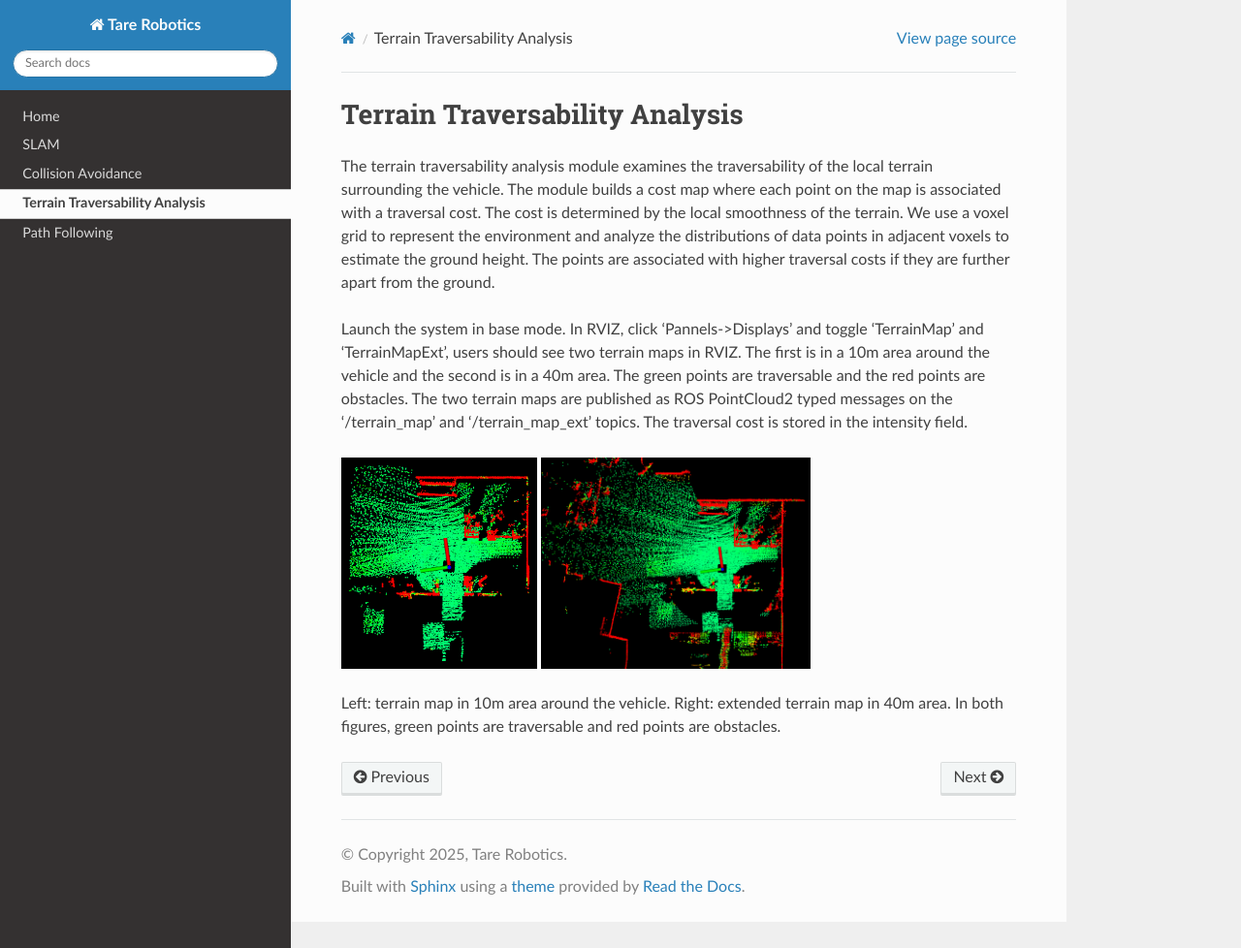
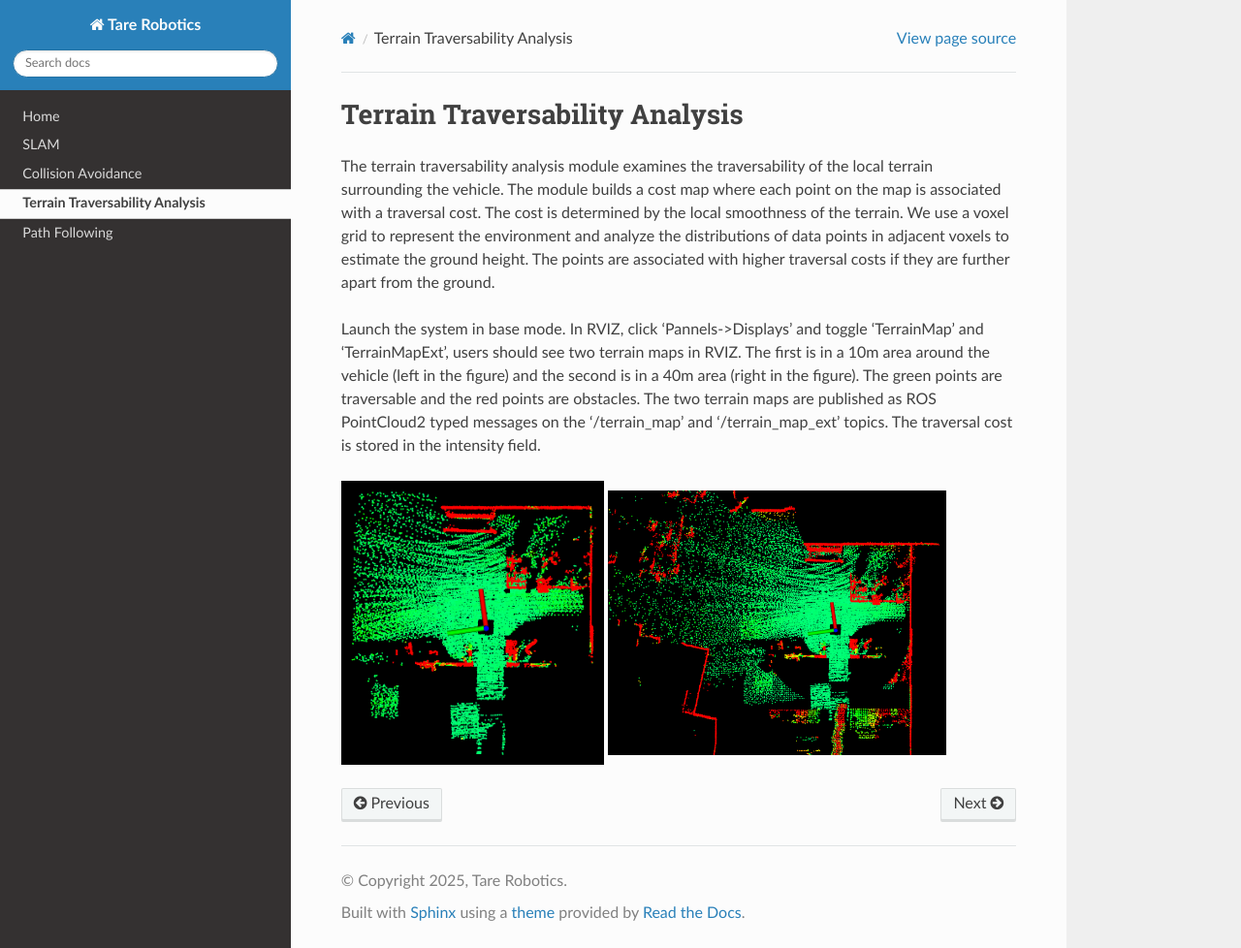
Before and after one commit to caochao39/tarerobotics, a Sphinx documentation site: the page built from docs/source/terrain_traversability_analysis.rst, in a window 1280 px wide and 978 px high. Shown: the whole window at 97% size. Built offline with Sphinx 7.4.7 and the Read the Docs theme 3.1.0, drawn with Linux system fonts in a browser that asks for light colours.

Commit message:
Update terrain_traversability_analysis.rst

```diff
--- a/docs/source/terrain_traversability_analysis.rst
+++ b/docs/source/terrain_traversability_analysis.rst
@@ -1,16 +1,14 @@
 Terrain Traversability Analysis
--------------------------------
+===============================
 
 The terrain traversability analysis module examines the traversability of the local terrain surrounding the vehicle. The module builds a cost map where each point on the map is associated with a traversal cost. The cost is determined by the local smoothness of the terrain. We use a voxel grid to represent the environment and analyze the distributions of data points in adjacent voxels to estimate the ground height. The points are associated with higher traversal costs if they are further apart from the ground.
 
-Launch the system in base mode. In RVIZ, click ‘Pannels->Displays’ and toggle ‘TerrainMap’ and ‘TerrainMapExt’, users should see two terrain maps in RVIZ. The first is in a 10m area around the vehicle and the second is in a 40m area. The green points are traversable and the red points are obstacles. The two terrain maps are published as ROS PointCloud2 typed messages on the ‘/terrain_map’ and ‘/terrain_map_ext’ topics. The traversal cost is stored in the intensity field.
+Launch the system in base mode. In RVIZ, click ‘Pannels->Displays’ and toggle ‘TerrainMap’ and ‘TerrainMapExt’, users should see two terrain maps in RVIZ. The first is in a 10m area around the vehicle (left in the figure) and the second is in a 40m area (right in the figure). The green points are traversable and the red points are obstacles. The two terrain maps are published as ROS PointCloud2 typed messages on the ‘/terrain_map’ and ‘/terrain_map_ext’ topics. The traversal cost is stored in the intensity field.
 
 |pic1| |pic2|
 
 .. |pic1| image:: images/image1.png
-   :width: 29%
+   :width: 39%
 
 .. |pic2| image:: images/image13.png
-   :width: 40%
-
-Left: terrain map in 10m area around the vehicle. Right: extended terrain map in 40m area. In both figures, green points are traversable and red points are obstacles.
+   :width: 50%
```
